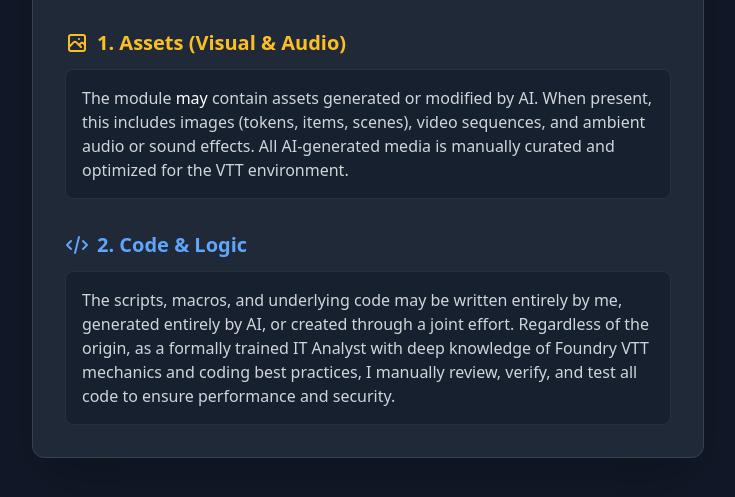
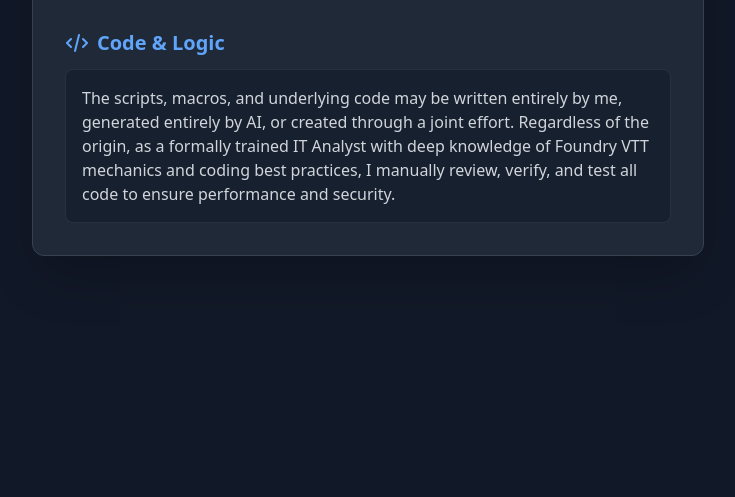
Before and after one commit to brunocalado/brunocalado.github.io, a plain HTML site: page ai-usage/index.html in a window 1280 px wide. Shown: the part 217-714 px from the top of the page, without its empty margins (272-1007 px from the left). Drawn offline with nearby package versions, Linux system fonts and the light colour scheme.

Commit message:
Remove AI assets section and update heading
Removed the section detailing AI-generated assets and modified the heading for the code and logic section.

```diff
--- a/ai-usage/index.html
+++ b/ai-usage/index.html
@@ -20,26 +20,13 @@
             </p>
         </header>
 
-        <section class="mb-8">
-            <h3 class="text-lg sm:text-xl font-semibold text-amber-400 mb-3 flex items-center gap-2">
-                <!-- Ícone SVG embutido para design limpo -->
-                <svg xmlns="http://www.w3.org/2000/svg" class="h-6 w-6" fill="none" viewBox="0 0 24 24" stroke="currentColor" stroke-width="2">
-                    <path stroke-linecap="round" stroke-linejoin="round" d="M4 16l4.586-4.586a2 2 0 012.828 0L16 16m-2-2l1.586-1.586a2 2 0 012.828 0L20 14m-6-6h.01M6 20h12a2 2 0 002-2V6a2 2 0 00-2-2H6a2 2 0 00-2 2v12a2 2 0 002 2z" />
-                </svg>
-                1. Assets (Visual & Audio)
-            </h3>
-            <p class="text-gray-300 text-sm sm:text-base leading-relaxed bg-gray-900/50 p-4 rounded-lg border border-gray-700/50">
-                The module <strong class="text-white font-medium">may</strong> contain assets generated or modified by AI. When present, this includes images (tokens, items, scenes), video sequences, and ambient audio or sound effects. All AI-generated media is manually curated and optimized for the VTT environment.
-            </p>
-        </section>
-
         <section>
             <h3 class="text-lg sm:text-xl font-semibold text-blue-400 mb-3 flex items-center gap-2">
                 <!-- Ícone SVG embutido -->
                 <svg xmlns="http://www.w3.org/2000/svg" class="h-6 w-6" fill="none" viewBox="0 0 24 24" stroke="currentColor" stroke-width="2">
                     <path stroke-linecap="round" stroke-linejoin="round" d="M10 20l4-16m4 4l4 4-4 4M6 16l-4-4 4-4" />
                 </svg>
-                2. Code & Logic
+                Code & Logic
             </h3>
             <p class="text-gray-300 text-sm sm:text-base leading-relaxed bg-gray-900/50 p-4 rounded-lg border border-gray-700/50">
                 The scripts, macros, and underlying code may be written entirely by me, generated entirely by AI, or created through a joint effort. Regardless of the origin, as a formally trained IT Analyst with deep knowledge of Foundry VTT mechanics and coding best practices, I manually review, verify, and test all code to ensure performance and security.
```
